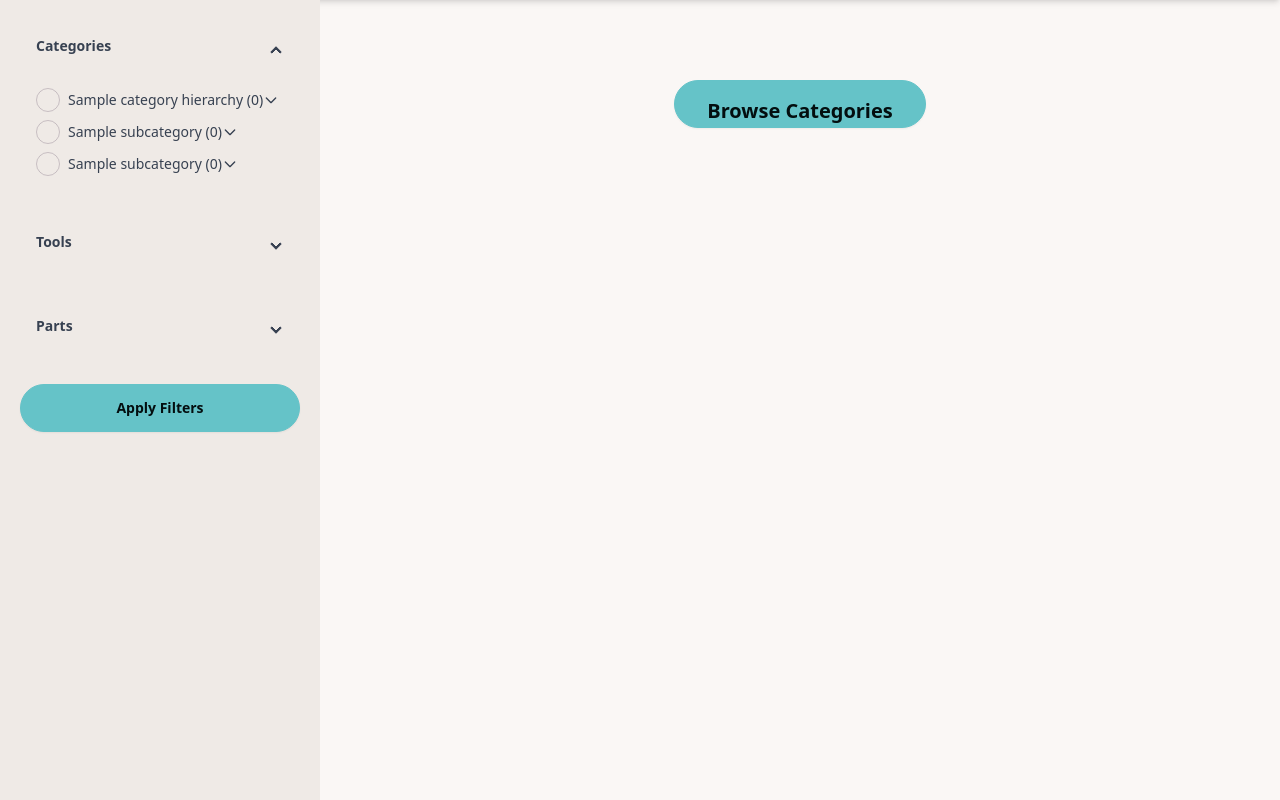
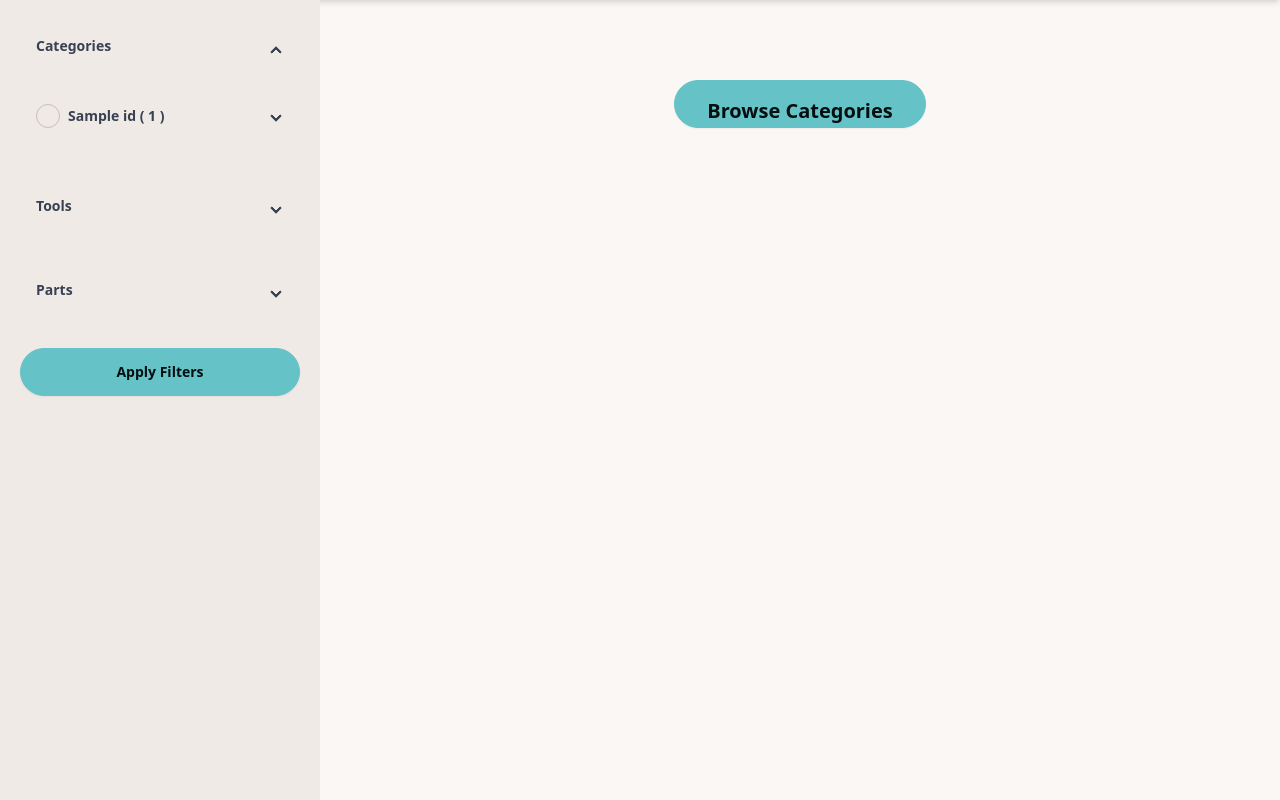
Before and after one commit to Divrr/CITS3005-project, a Flask app: template app/templates/index.html in a window 1280 px wide, after a click on "Categories". Shown: the part 80-880 px from the top of the page. Run offline with Flask 3, Linux system fonts and the light colour scheme; the template is opened without the code that fills it: values that come from a table or form of the project are taken from there, most other values are stand-ins (such as "Sample title", 1, 10 or a date in 2020).

Commit message:
correct rendering of category hierarchy, non-functional

```diff
--- a/app/static/src/output.css
+++ b/app/static/src/output.css
@@ -2227,6 +2317,31 @@ html:has(.drawer-toggle:checked) {
   position: static;
 }
 
+.absolute {
+  position: absolute;
+}
+
+.relative {
+  position: relative;
+}
+
+.right-2 {
+  right: 0.5rem;
+}
+
+.top-2 {
+  top: 0.5rem;
+}
+
+.m-0 {
+  margin: 0px;
+}
+
+.mx-0 {
+  margin-left: 0px;
+  margin-right: 0px;
+}
+
 .mx-auto {
   margin-left: auto;
   margin-right: auto;
@@ -2254,6 +2369,18 @@ html:has(.drawer-toggle:checked) {
   margin-bottom: 1.5rem;
 }
 
+.ml-4 {
+  margin-left: 1rem;
+}
+
+.ml-auto {
+  margin-left: auto;
+}
+
+.mr-0 {
+  margin-right: 0px;
+}
+
 .mr-2 {
   margin-right: 0.5rem;
 }
@@ -2319,6 +2450,10 @@ html:has(.drawer-toggle:checked) {
   height: 100vh;
 }
 
+.max-h-0 {
+  max-height: 0px;
+}
+
 .max-h-72 {
   max-height: 18rem;
 }
@@ -2392,8 +2527,20 @@ html:has(.drawer-toggle:checked) {
   max-width: 64rem;
 }
 
+.transform {
+  transform: translate(var(--tw-translate-x), var(--tw-translate-y)) rotate(var(--tw-rotate)) skewX(var(--tw-skew-x)) skewY(var(--tw-skew-y)) scaleX(var(--tw-scale-x)) scaleY(var(--tw-scale-y));
+}
+
+.cursor-pointer {
+  cursor: pointer;
+}
+
 .list-disc {
   list-style-type: disc;
+}
+
+.list-none {
+  list-style-type: none;
 }
 
 .grid-cols-1 {
@@ -2446,6 +2593,10 @@ html:has(.drawer-toggle:checked) {
   margin-bottom: calc(1.5rem * var(--tw-space-y-reverse));
 }
 
+.overflow-hidden {
+  overflow: hidden;
+}
+
 .overflow-scroll {
   overflow: scroll;
 }
@@ -2523,6 +2697,28 @@ html:has(.drawer-toggle:checked) {
   padding: 1.5rem;
 }
 
+.p-0 {
+  padding: 0px;
+}
+
+.p-2 {
+  padding: 0.5rem;
+}
+
+.p-16 {
+  padding: 4rem;
+}
+
+.px-0 {
+  padding-left: 0px;
+  padding-right: 0px;
+}
+
+.px-2 {
+  padding-left: 0.5rem;
+  padding-right: 0.5rem;
+}
+
 .px-4 {
   padding-left: 1rem;
   padding-right: 1rem;
@@ -2660,8 +2871,22 @@ html:has(.drawer-toggle:checked) {
   transition-duration: 150ms;
 }
 
+.transition-transform {
+  transition-property: transform;
+  transition-timing-function: cubic-bezier(0.4, 0, 0.2, 1);
+  transition-duration: 150ms;
+}
+
 .duration-300 {
   transition-duration: 300ms;
+}
+
+.duration-500 {
+  transition-duration: 500ms;
+}
+
+.ease-in-out {
+  transition-timing-function: cubic-bezier(0.4, 0, 0.2, 1);
 }
 
 @media (min-width: 1024px) {
--- a/app/templates/sidebar.html
+++ b/app/templates/sidebar.html
@@ -1,5 +1,35 @@
 <!-- templates/sidebar.html -->
-{% from 'category_tree.html' import render_category %}
+{% macro render_category(category) %}
+{% if category[1] %}
+<li class="collapse collapse-arrow">
+    <input type="checkbox" id="collapse-{{ category[0] }}" class="hidden peer" />
+    <label class="collapse-title text-gray-700 text-sm font-bold cursor-pointer" for="collapse-{{ category[0] }}">
+        <div class="flex items-center">
+            <input type="checkbox" name="categories" value="{{ category[0] }}" class="mr-2 checkbox" />
+            <label for="category[0].title" class="text-gray-700 text-sm">
+            {{ category[0].title }} ( {{ category_counts[category[0]] }} )
+            </label>
+        </div>
+    </label>
+    <div class="collapse-content mr-0 pr-0">
+        <ul class="list-none px-0">
+            {% for subcategory in category[1] %}
+                {{ render_category(subcategory) }}
+            {% endfor %}
+        </ul>
+    </div>
+</li>
+{% else %}
+<li class="p-4">
+    <div class="flex items-center">
+        <input type="checkbox" name="categories" value="{{ category[0] }}" class="mr-2 checkbox" />
+        <label for="category[0].title" class="text-gray-700 text-sm">
+        {{ category[0].title }} ( {{ category_counts[category[0]] }} )
+        </label>
+    </div>
+</li>
+{% endif %}
+{% endmacro %}
 
 <!-- Facet Filters -->
 <ul class="list-none">
@@ -10,10 +40,13 @@
         <label class="collapse-title text-gray-700 text-sm font-bold mb-2 cursor-pointer" for="collapse-categories">
             Categories
         </label>
-        <div class="collapse-content">
-            {% for category_title, data in category_hierarchy.items() %}
-                {{ render_category(category_title, data, form, category_counts) }}
-            {% endfor %}
+        <div class="collapse-content m-0 p-0">
+            <ul class="list-none px-0">
+                <!-- Category Tree -->
+                {% for category in category_hierarchy %}
+                    {{ render_category(category) }}
+                {% endfor %}
+            </ul>
         </div>
     </li>
 
```
Also changed, not shown: other parts of app/static/src/output.css (+145 -4 lines), app/routes.py (+5 -7 lines).
